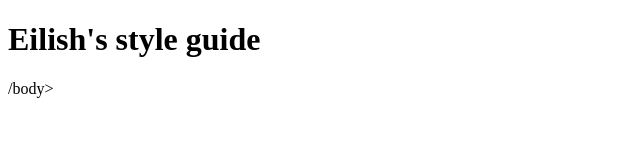
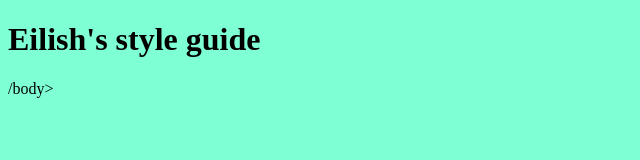
Before and after one commit to Ejukes/Eilish-web-Design-2022-assessment-1, a plain HTML site: page index.html in a window 1280 px wide. Shown: the whole page, without its empty margins (0-640 px from the left). Drawn offline with Linux system fonts and the light colour scheme.

Commit message:
added change of color

```diff
--- a/index.html
+++ b/index.html
@@ -5,6 +5,8 @@
     <meta http-equiv="X-UA-Compatible" content="IE=edge">
     <meta name="viewport" content="width=device-width, initial-scale=1.0">
     <title>Eilish's style guide</title>
+
+<link rel="stylesheet" href="resources/css/style.css">
 </head>
 <body>
 
--- /dev/null
+++ b/resources/css/style.css
@@ -0,0 +1,3 @@
+body{
+background-color: aquamarine;
+}
```
Also changed, not shown: 1 other file.
